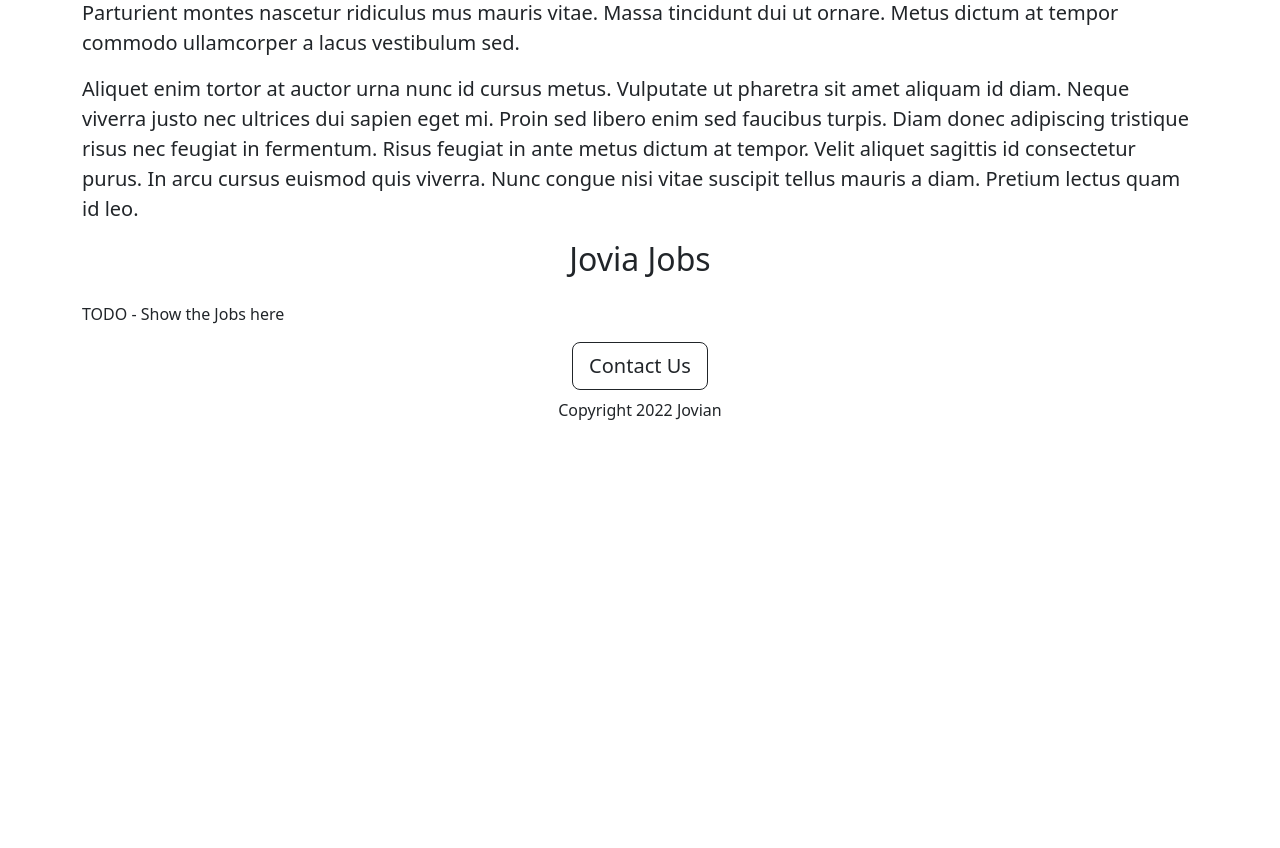
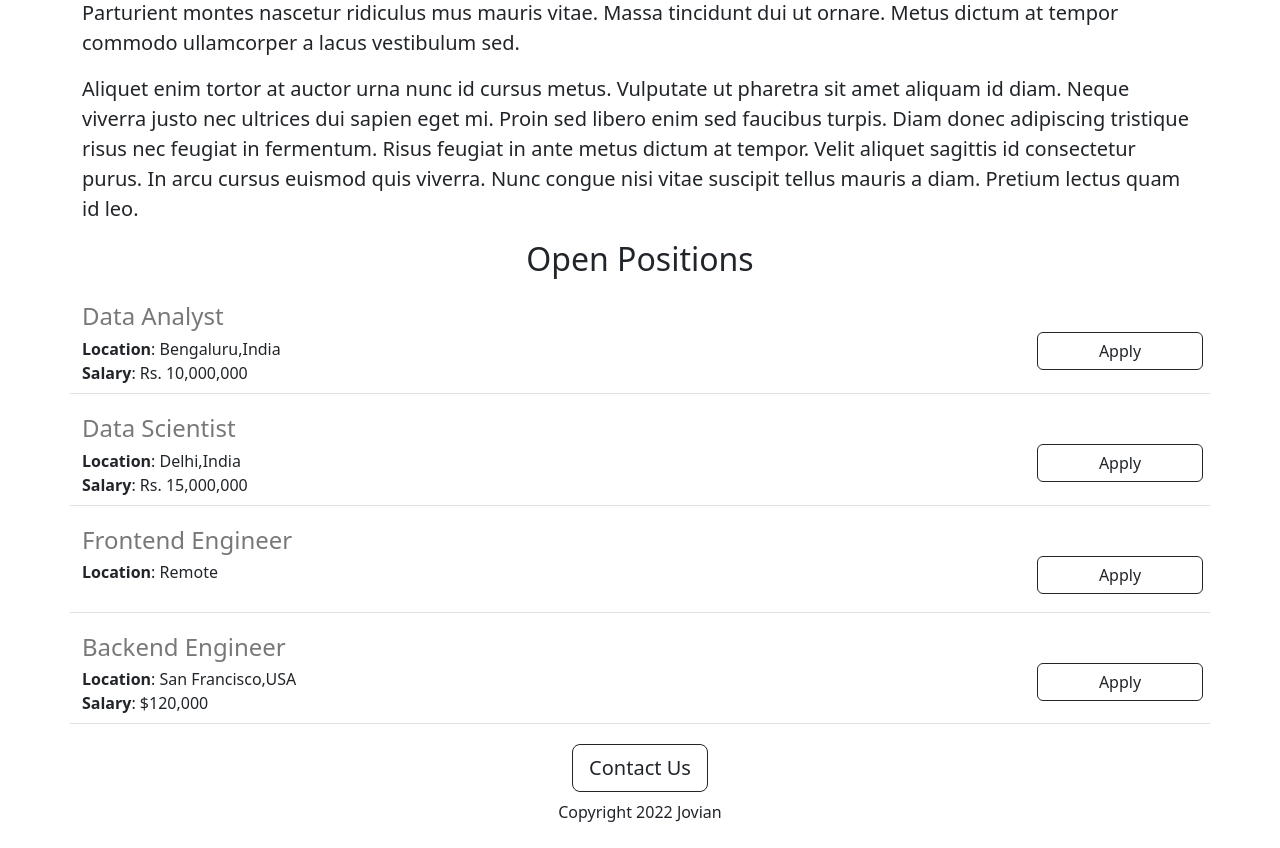
Before and after one commit to ManaasGupta/website, a Flask app: page / in a window 1280 px wide. Shown: the part 1673-2521 px from the top of the page. Before the commit the page ends 2093 px from the top, so only its background shows below. Run offline with Flask 2, Linux system fonts and the light colour scheme.

Commit message:
Updated home.html and added jobitem.html

```diff
--- a/templates/home.html
+++ b/templates/home.html
@@ -11,16 +11,19 @@
       crossorigin="anonymous"
     />
     <style>
-        #banner{
-            height:'800px';
-            width:100%;
-        }
+      #banner {
+        height: "800px";
+        width: 100%;
+      }
     </style>
   </head>
   <body>
     <div class="container">
-      <h1  class="text-center mt-2 mb-4">Jovian Carrers</h1>
-      <img class="img-thumbnail img-fluid banner" src="http://127.0.0.1:5000/static/banner.jpg" />
+      <h1 class="text-center mt-2 mb-4">{{company}} Carrers</h1>
+      <img
+        class="img-thumbnail img-fluid banner"
+        src="http://127.0.0.1:5000/static/banner.jpg"
+      />
       <h2 class="text-center mt-2 mb-4">About Jovian</h2>
       <p class="lead">
         Lorem ipsum dolor sit amet, consectetur adipiscing elit, sed do eiusmod
@@ -91,10 +94,12 @@
         purus. In arcu cursus euismod quis viverra. Nunc congue nisi vitae
         suscipit tellus mauris a diam. Pretium lectus quam id leo.
       </p>
-      <h2 class="text-center mt-2 mb-4">Jovia Jobs</h2>
-      <p>TODO - Show the Jobs here</p>
+      <h2 class="text-center mt-2 mb-4">Open Positions</h2>
+      <div>{% for job in jobs %} {% include 'jobitem.html' %} {% endfor %}</div>
       <div class="text-center mt-2 mb-4">
-        <button type="button" class="btn btn-outline-dark btn-lg">Contact Us</button>
+        <button type="button" class="btn btn-outline-dark btn-lg">
+          Contact Us
+        </button>
         <p class="mt-2">Copyright 2022 Jovian</p>
       </div>
     </div>
--- /dev/null
+++ b/templates/jobitem.html
@@ -0,0 +1,19 @@
+<div class="border-bottom row" style="margin-bottom: 20px; padding-bottom: 8px">
+  <div class="col-10">
+    <h4 style="color: rgb(120, 120, 120); margin-bottom: 6px">
+      {{job['title']}}
+    </h4>
+    <div><b>Location</b>: {{job['location']}}</div>
+    {% if 'salary' in job %}
+    <div><b>Salary</b>: {{job['salary']}}</div>
+    {% endif %}
+  </div>
+  <div class="col-2">
+    <button
+      type="button"
+      class="btn btn-outline-dark d-flex justify-content-center align-items-center w-100"
+      style="margin: 30px 5px 10px 5px">
+      Apply
+    </button>
+  </div>
+</div>
```
